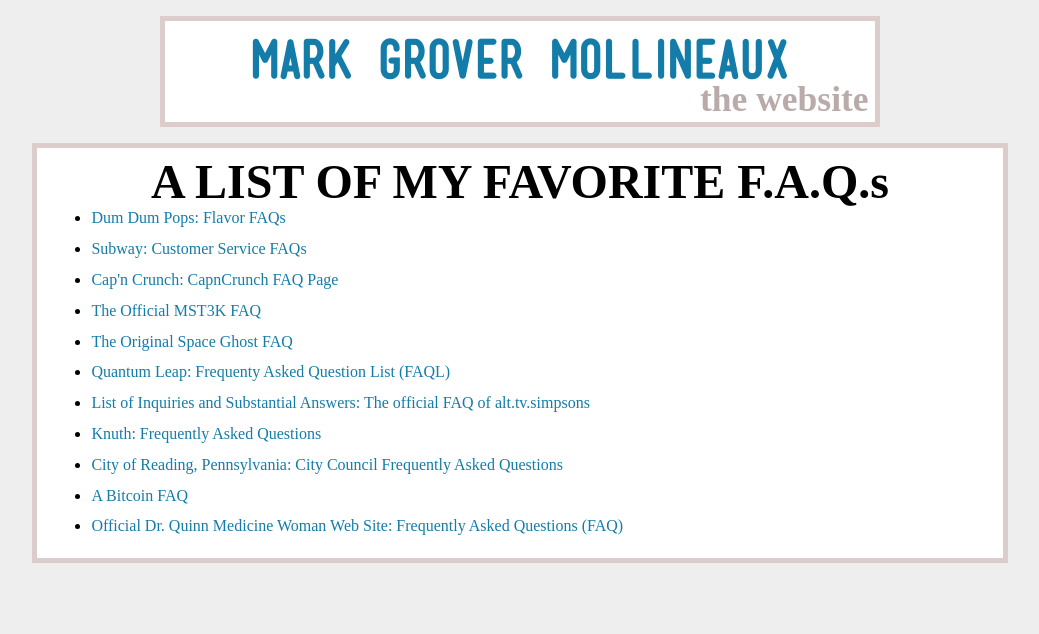
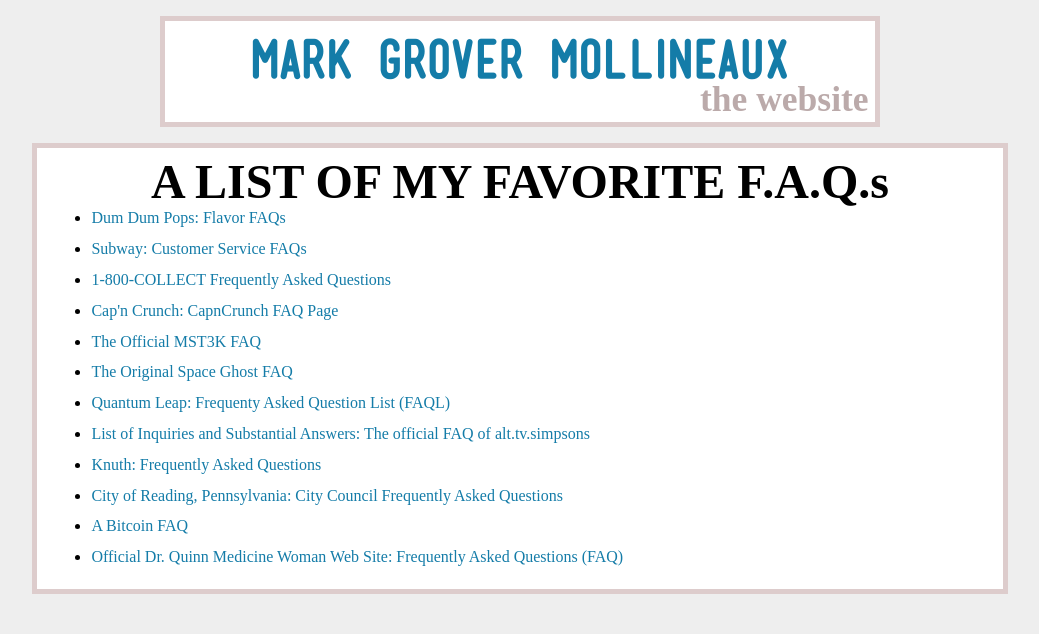
Before and after one commit to bufordsharkley/mgmweb, a Flask app: template mgmweb/templates/faqs.html in a window 1280 px wide. Shown: the top 634 px of the page, without its empty margins (120-1159 px from the left). Run offline with Flask 2, Linux system fonts and the light colour scheme; the template is opened without the code that fills it, so the values that code supplies are empty; some web fonts are replaced.

Commit message:
Added 1-800-COLLECT FAQ

```diff
--- a/mgmweb/templates/faqs.html
+++ b/mgmweb/templates/faqs.html
@@ -6,6 +6,7 @@
   <ul>
     <li><a href="http://www.dumdumpops.com/faqs">Dum Dum Pops: Flavor FAQs</a></li>
     <li><a href="http://www.subway.com/ContactUs/CustServFAQs.aspx">Subway: Customer Service FAQs</a></li>
+    <li><a href="http://www.1800collect.com/faq.htm">1-800-COLLECT Frequently Asked Questions</a></li>
     <li><a href="https://cu.pepsico.com/capncrunch/capncrunch-faq-page">Cap'n Crunch: CapnCrunch FAQ Page</a></li>
     <li><a href="http://www.mst3kinfo.com/mstfaq/index.html">The Official MST3K FAQ</a></li>
     <li><a href="http://webpages.charter.net/superheroes/space_ghost.htm">The Original Space Ghost FAQ</a></li>
```
